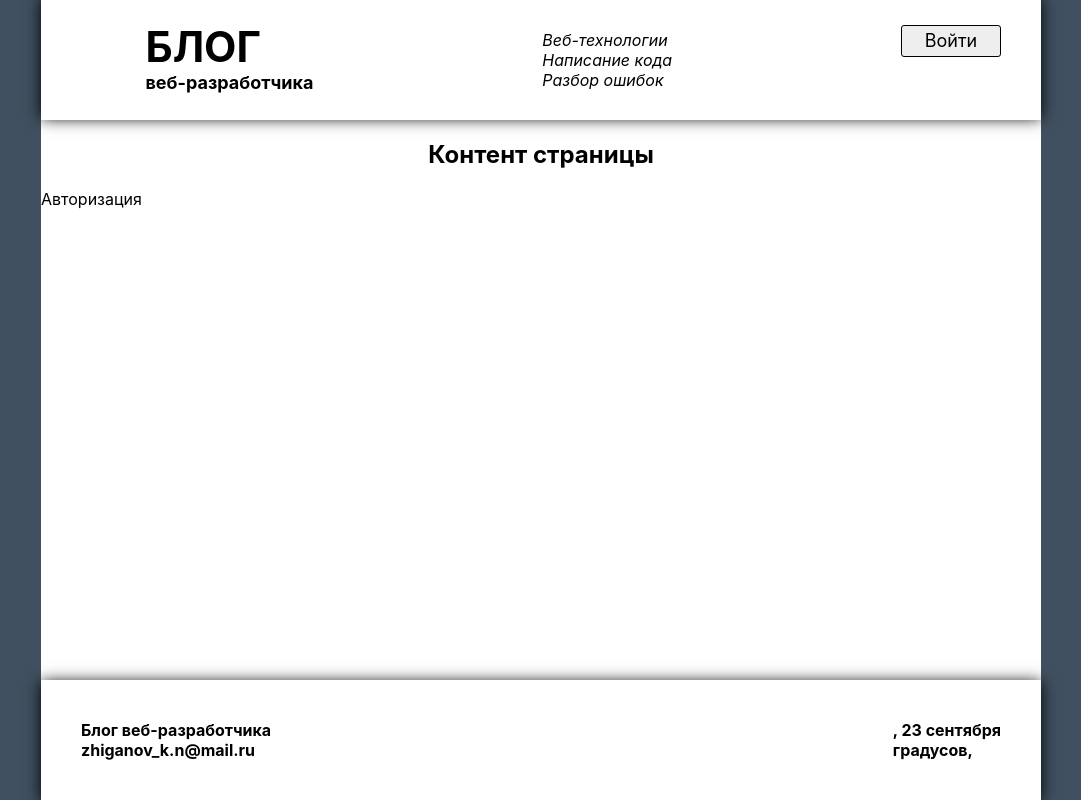
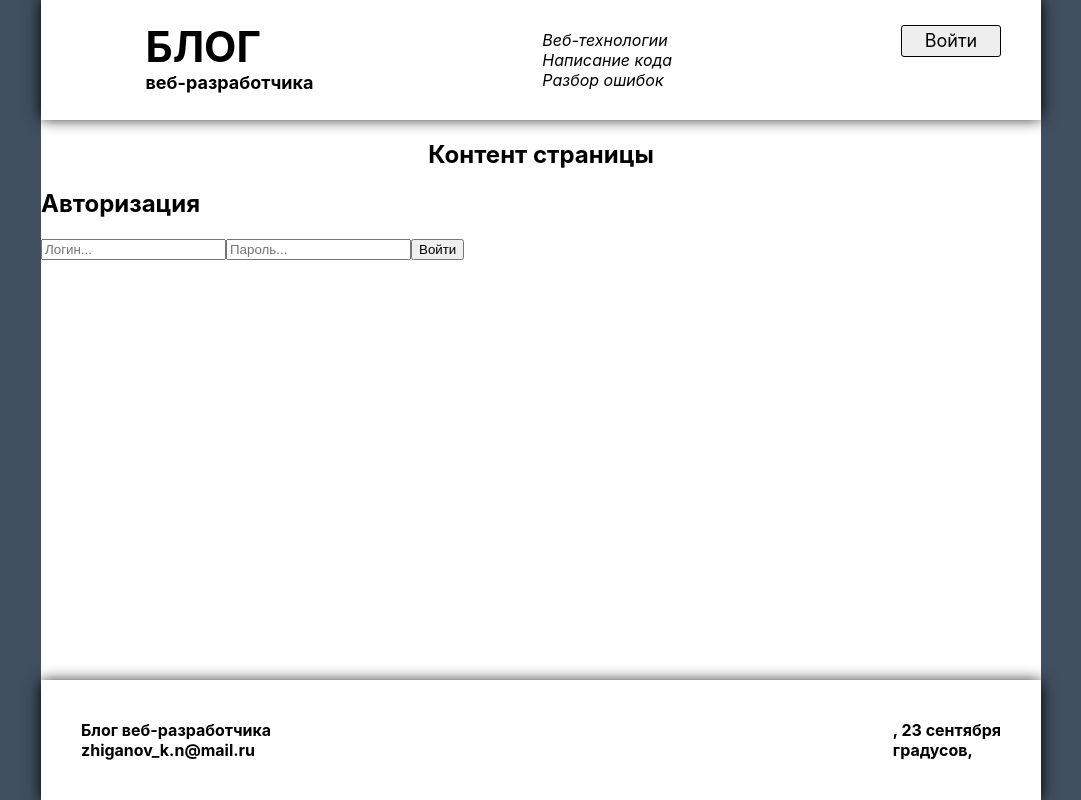
Before and after one commit to Zhiga-noff/react-blog, a React (Create React App) app: page /login in a window 1280 px wide. Shown: the whole page, without its empty margins (99-1180 px from the left). Built offline with nearby package versions, Linux system fonts and the light colour scheme; no server answers; a web font is replaced by a local one.

Commit message:
В процессе настройки получения данных через эмулятор BFF который мы сделали ранее в видео объекта

```diff
--- a/package.json
+++ b/package.json
@@ -3,6 +3,7 @@
   "version": "0.1.0",
   "private": true,
   "dependencies": {
+    "@hookform/resolvers": "^3.3.1",
     "@testing-library/jest-dom": "^5.16.5",
     "@testing-library/react": "^13.4.0",
     "@testing-library/user-event": "^13.5.0",
--- a/src/BFF/index.js
+++ b/src/BFF/index.js
@@ -0,0 +1 @@
+export * from './server'
--- a/src/BFF/bff.js
+++ b/src/BFF/server.js
@@ -2,7 +2,7 @@ import { getUser } from './get-user';
 import { addUser } from './add-user';
 import { createSession } from './create-session';
 
-export const sever = {
+export const server = {
   async authorization(authLogin, authPassword) {
     const user = getUser(authLogin);
     if (!user) {
--- a/src/Blog.jsx
+++ b/src/Blog.jsx
@@ -1,6 +1,7 @@
 import styled from 'styled-components';
 import { Route, Routes } from 'react-router-dom';
 import { Footer, Header } from './components';
+import { Authorization } from './pages/authorization/Authorization';
 
 const Content = styled.div`
   padding: 120px 0;
@@ -29,7 +30,7 @@ export const Blog = () => {
         <H2>Контент страницы</H2>
         <Routes>
           <Route path={'/'} element={<div>Главная страница</div>} />
-          <Route path={'/login'} element={<div>Авторизация</div>} />
+          <Route path={'/login'} element={<Authorization/>} />
           <Route path={'/register'} element={<div>Регистрация</div>} />
           <Route path={'/users'} element={<div>Пользователи</div>} />
           <Route path={'/post'} element={<div>Новая статья</div>} />
--- /dev/null
+++ b/src/pages/authorization/Authorization.jsx
@@ -0,0 +1,57 @@
+import React, { useState } from 'react';
+import { useForm } from 'react-hook-form';
+import * as yup from 'yup';
+import { yupResolver } from '@hookform/resolvers/yup';
+import { server } from '../../BFF';
+
+const authFormScheme = yup.object().shape({
+  login: yup
+    .string()
+    .required('Заполните логин')
+    .matches(/^\w+$/, 'Неверный заполнен логин. Допускаются только буквы и цифры')
+    .min(3, 'Неверный заполнен логин. Минимум 3 символа')
+    .max(15, 'Неверный заполнен логин. Максимум 15 символов'),
+  password: yup
+    .string()
+    .required('Заполните пароль')
+    .matches(
+      /^\[\w#%]+$/,
+      'Неверно заполнен пароль. Допускаются буквы, цифры и знаки # %',
+    )
+    .min(6, 'Неверный заполнен пароль. Минимум 6 символов')
+    .max(30, 'Неверный заполнен пароль. Минимум 30 символов'),
+});
+
+export const Authorization = () => {
+    const [formError, setFormError] = useState('')
+
+  const {
+    register,
+    handleSubmit,
+    formState: { errors },
+  } = useForm({
+    defaultValues: {
+      login: '',
+      password: '',
+    },
+    resolver: yupResolver(authFormScheme),
+  });
+
+  const onSubmit = ({ login,password}) => {
+
+      server.authorization(login,password).then(({ error,response })=>{
+          if (error){
+              setFormError(`Ошибка запроса: ${error}`)
+          }
+      })
+  }
+
+  return <div>
+      <h2>Авторизация</h2>
+      <form action='#' onSubmit={()=>handleSubmit(onSubmit)}>
+          <input type='text' placeholder={'Логин...'} {...register('login')}/>
+          <input type='password' placeholder={'Пароль...'} {...register('password')}/>
+          <button type={'submit'}>Войти</button>
+      </form>
+  </div>;
+};
```
Also changed, not shown: src/App.jsx (deleted, +0 -14 lines), 1 other file (tests, documents, lock files or other folders).
